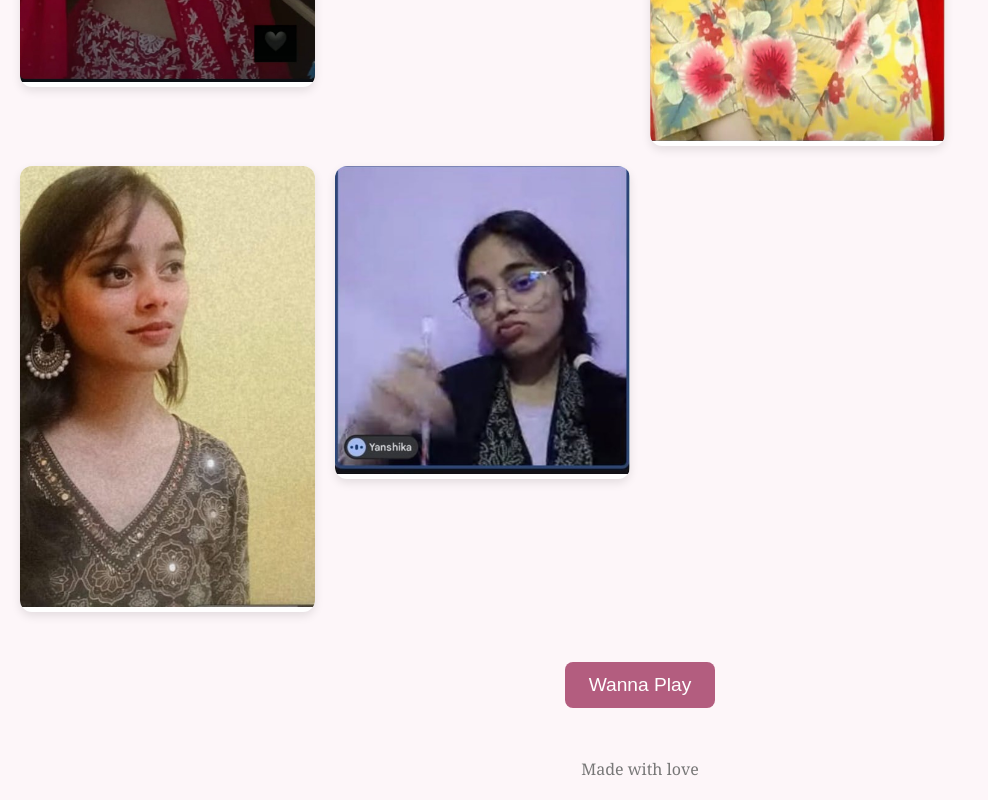
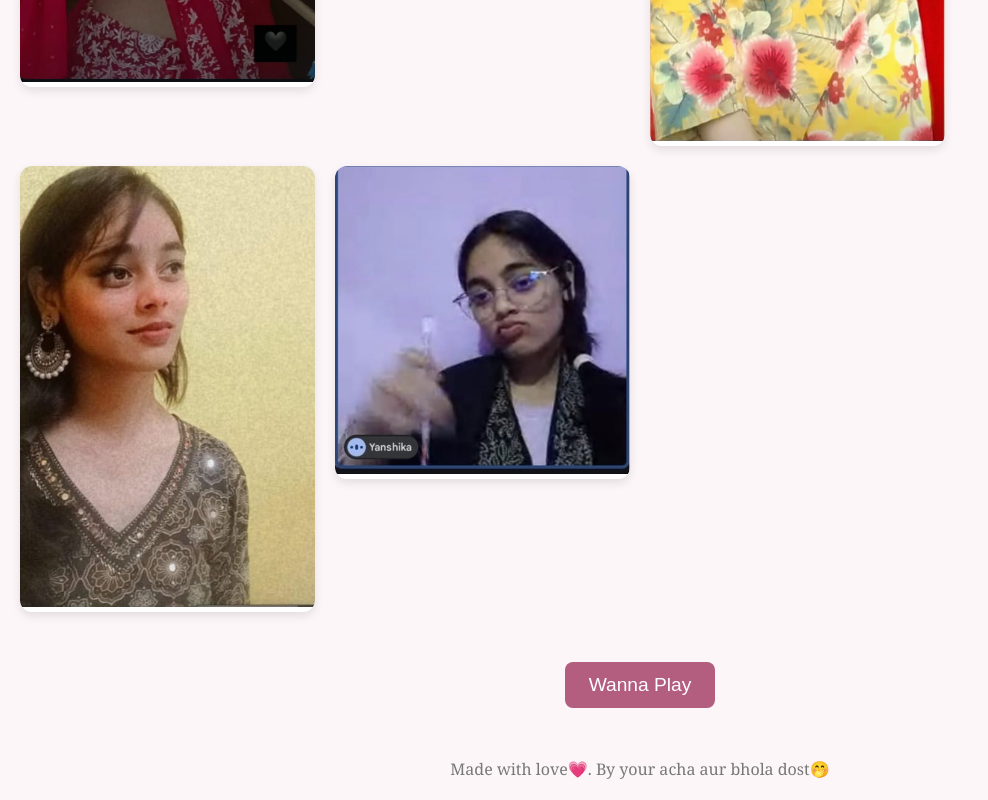
Before and after one commit to aryanrana3089-cell/Collage, a plain HTML site: page index.html in a window 1280 px wide. Shown: the part 984-1784 px from the top of the page, without its empty margins (0-988 px from the left). Drawn offline with Linux system fonts and the light colour scheme.

Commit message:
Update index.html

```diff
--- a/index.html
+++ b/index.html
@@ -180,7 +180,7 @@
   <!-- Wanna Play Button -->
   <button class="play-btn" id="playBtn">Wanna Play</button>
 
-  <footer>Made with love</footer>
+  <footer>Made with love💗. By your acha aur bhola dost🤭</footer>
 
   <script>
     const lightbox = document.getElementById('lightbox');
```
